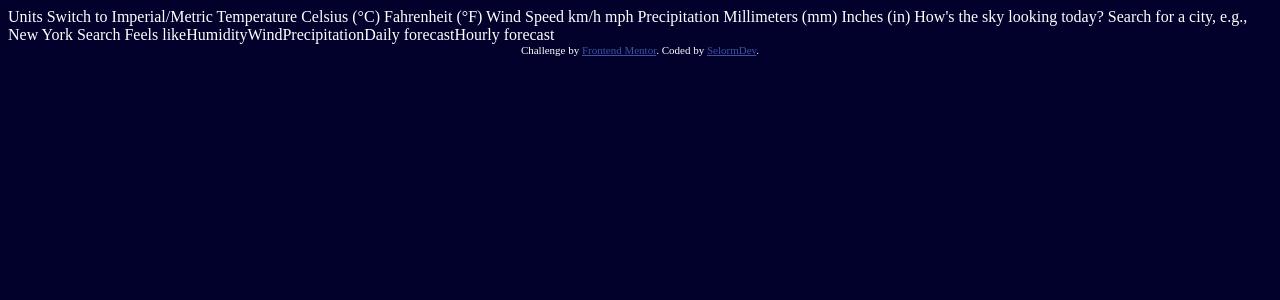
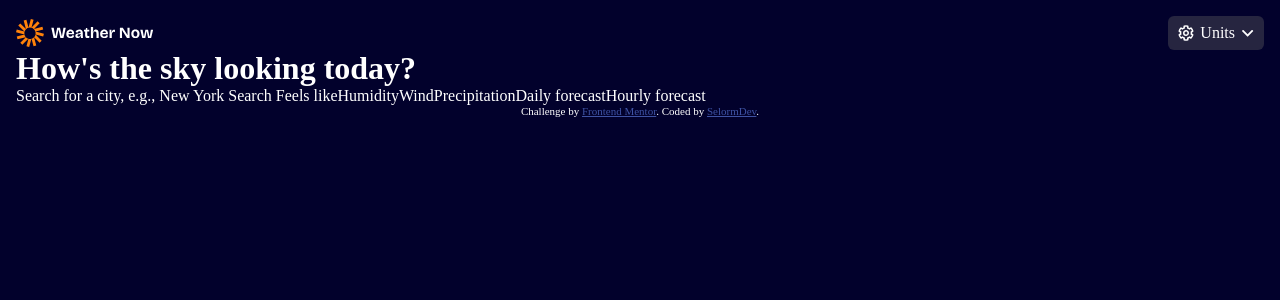
Before and after one commit to SelormDev/Weather-App, a React (Vite) app: page / in a window 1280 px wide. Shown: the top 300 px of the page. Built offline with nearby package versions, Linux system fonts and the light colour scheme.

Commit message:
feat(component): start unit dropdown component

```diff
--- a/src/App.css
+++ b/src/App.css
@@ -1,3 +1,13 @@
+ header {
+   display: flex;
+   justify-content: space-between;
+   align-items: center;
+ }
+
+ .logo {
+   width: 138px;
+ }
+
  .attribution {
    font-size: 11px;
    text-align: center;
--- a/src/App.jsx
+++ b/src/App.jsx
@@ -1,3 +1,5 @@
+import UnitsDropdown from "./components/unit-dropdown";
+import Logo from "./assets/images/logo.svg";
 import "./App.css";
 
 /**
@@ -14,9 +16,12 @@ import "./App.css";
 function App() {
   return (
     <>
-      Units Switch to Imperial/Metric Temperature Celsius (°C) Fahrenheit (°F)
-      Wind Speed km/h mph Precipitation Millimeters (mm) Inches (in) How's the
-      sky looking today? Search for a city, e.g., New York Search Feels like
+      <header>
+        <img src={Logo} alt="App Logo" className="logo" />
+        <UnitsDropdown />
+      </header>
+      <h1>How's the sky looking today?</h1> Search for a city, e.g., New York
+      Search Feels like
       {/* Insert temperature here */}
       Humidity
       {/* Insert humidity here */}
--- /dev/null
+++ b/src/components/unit-dropdown/index.css
@@ -0,0 +1,32 @@
+.container {
+    position: relative;
+}
+
+.button__container {
+    display: flex;
+    padding: var(--spacing-100) var(--spacing-125);
+    background: var(--colors-neutral-800);
+    justify-content: center;
+    align-items: center;
+    gap: var(--spacing-075);
+    background-color: var(--neutral-800);
+    border-radius: var(--radius-6);
+    font-family: "DM Sans";
+    color: var(--neutral-0);
+    outline: none;
+    /* position: relative; */
+
+}
+
+.dropdown__container {
+    display: flex;
+    flex-direction: column;
+    position: absolute;
+    top: 43px;
+    right: 0;
+    width: 214px;
+    background: var(--neutral-800);
+    border-radius: var(--radius-6);
+    padding: var(--spacing-075, 6px) var(--spacing-100, 8px);
+    z-index: 10;
+}
--- /dev/null
+++ b/src/components/unit-dropdown/index.jsx
@@ -0,0 +1,77 @@
+import { useState } from "react";
+import settingsIcon from "../../assets/images/icon-units.svg";
+import unitDropdownIcon from "../../assets/images/icon-dropdown.svg";
+import "./index.css";
+
+function UnitsDropdown() {
+  const [isOpen, setIsOpen] = useState(false);
+  const [system, setSystem] = useState("metric");
+
+  const toggleDropdown = () => setIsOpen(!isOpen);
+
+  const handleSystemSwitch = () => {
+    setSystem((prev) => (prev === "metric" ? "imperial" : "metric"));
+  };
+
+  return (
+    <div className="container">
+      {/* Main button */}
+      <button
+        type="button"
+        className="button__container"
+        onClick={toggleDropdown}
+      >
+        <img src={settingsIcon} alt="Settings Icon" className="" />
+        Units
+        <img src={unitDropdownIcon} alt="Dropdown Icon" className="" />
+      </button>
+
+      {/* Dropdown */}
+      {isOpen && (
+        <div className="dropdown__container">
+          <button type="button" onClick={handleSystemSwitch} className="">
+            Switch to {system === "metric" ? "Imperial" : "Metric"}
+          </button>
+
+          <div className="">
+            <label className="">Temperature</label>
+            <div className="flex gap-2">
+              <button className="">Celsius (°C)</button>
+              <button className="">Fahrenheit (°F)</button>
+            </div>
+          </div>
+
+          <div className="">
+            <label className="">Wind Speed</label>
+            <div className="">
+              <button className="">km/h</button>
+              <button className="">mph</button>
+            </div>
+          </div>
+
+          <div className="">
+            <label className="">Precipitation</label>
+            <div className="">
+              <button
+                className={`px-2 py-1 rounded ${
+                  system === "metric" ? "bg-blue-300" : "bg-gray-100"
+                }`}
+              >
+                Millimeters (mm)
+              </button>
+              <button
+                className={`px-2 py-1 rounded ${
+                  system === "imperial" ? "bg-blue-300" : "bg-gray-100"
+                }`}
+              >
+                Inches (in)
+              </button>
+            </div>
+          </div>
+        </div>
+      )}
+    </div>
+  );
+}
+
+export default UnitsDropdown;
--- a/src/index.css
+++ b/src/index.css
@@ -1,6 +1,5 @@
 :root {
   font-family: 'Bricolage_Grotesque';
-  /* line-height: 1.5; */
   font-weight: 400;
 
   font-synthesis: none;
@@ -43,6 +42,8 @@
   --spacing-1400: 112px;
   --spacing-1600: 128px;
   --spacing-1800: 144px;
+
+  --radius-6: 6px;
 }
 
 @font-face {
@@ -74,3 +75,17 @@
   font-family: "DM Sans SemiBold Italic";
   src: url("./assets/fonts/DM_Sans/static/DMSans-SemiBoldItalic.ttf") format("truetype");
 }
+
+* {
+  box-sizing: border-box;
+  margin: 0;
+  padding: 0;
+}
+
+body {
+  padding: var(--spacing-200);
+}
+
+button {
+  all: unset;
+}
```
